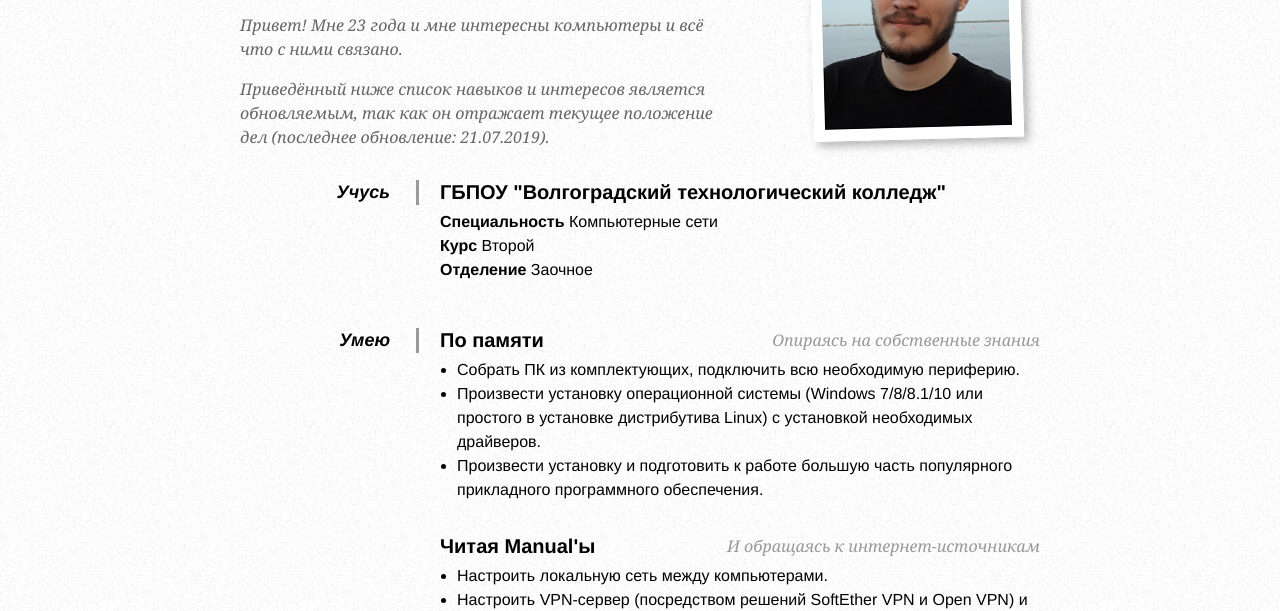
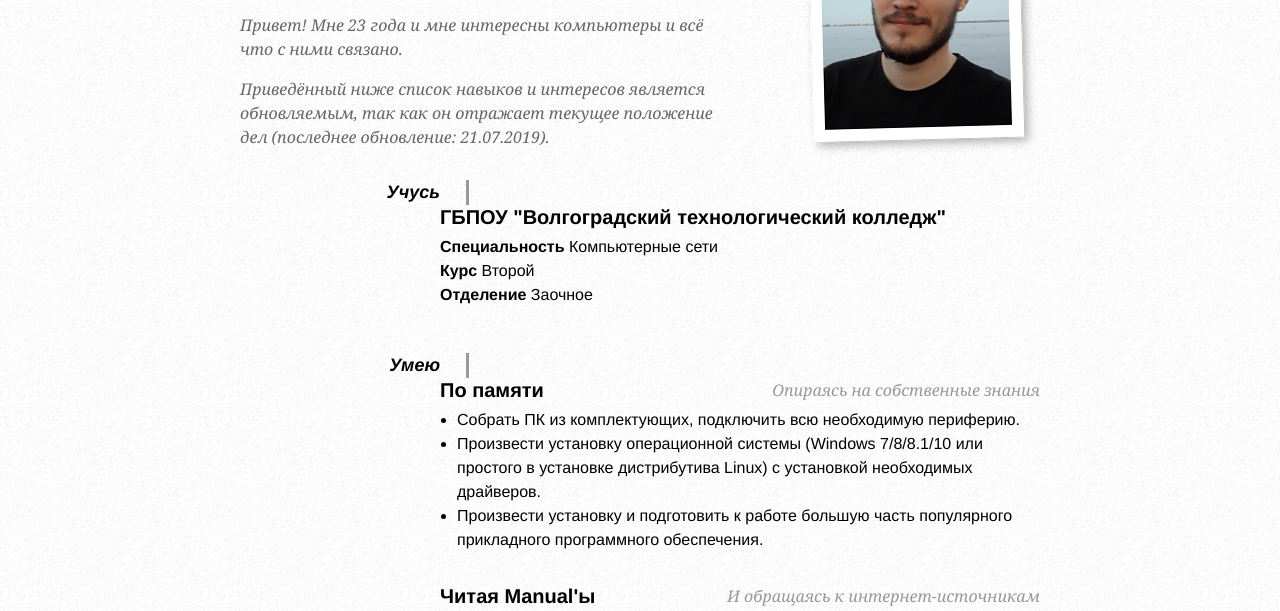
Before and after one commit to podbolotov/podbolotov.github.io, a plain HTML site: page index.html in a window 1280 px wide. Shown: the part 148-759 px from the top of the page. Drawn offline with Linux system fonts and the light colour scheme.

Commit message:
Update index.html

```diff
--- a/index.html
+++ b/index.html
@@ -23,7 +23,7 @@
         ul { margin: 0 0 32px 17px; }
         #objective { width: 500px; float: left; }
         #objective p { font-family: Georgia, Serif; font-style: italic; color: #666; }
-        dt { font-style: italic; font-weight: bold; font-size: 18px; text-align: right; padding: 0 26px 0 0; width: 150px; float: left; height: 25px; border-right: 3px solid #999;  }
+        dt { font-style: italic; font-weight: bold; font-size: 18px; text-align: right; padding: 0 26px 0 0; width: 200px; float: left; height: 25px; border-right: 3px solid #999;  }
         dd { width: 600px; float: right; }
         dd.clear { float: none; margin: 0; height: 15px; }
      </style>
```
